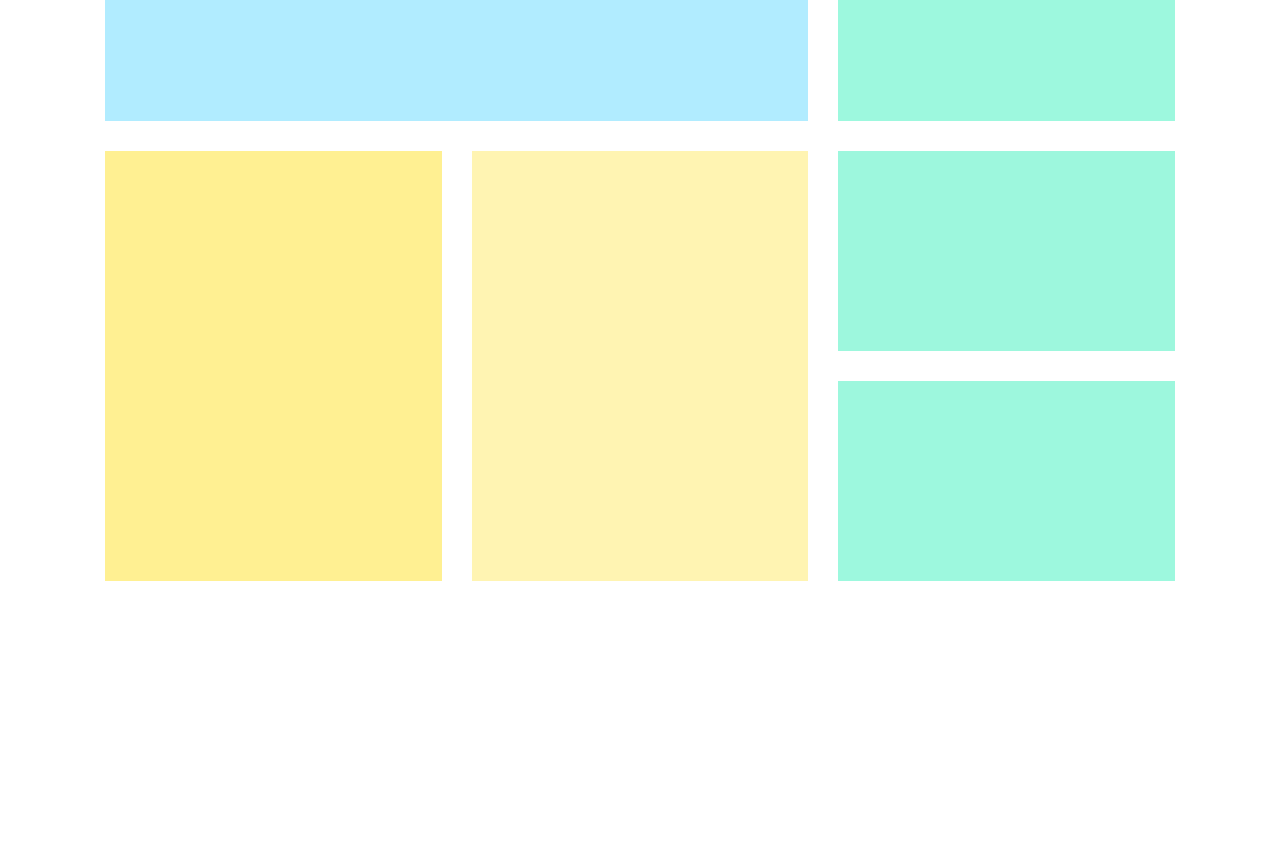
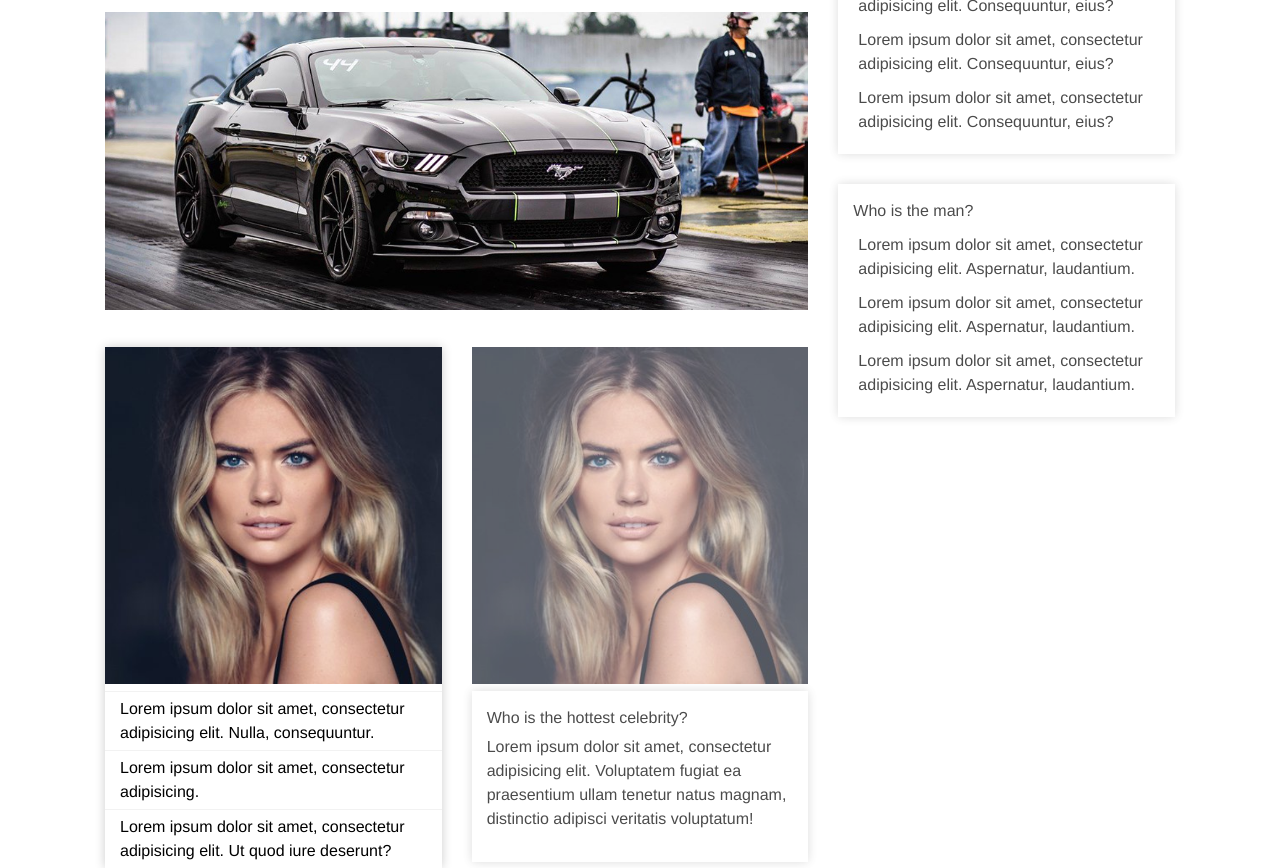
Before and after one commit to srichsun/Front-End-Lab, a plain HTML site: page index.html in a window 1280 px wide. Shown: the part 109-977 px from the top of the page. Before the commit the page ends 800 px from the top, so only its background shows below. Drawn offline with Linux system fonts and the light colour scheme.

Commit message:
12.4 add some dummy content

```diff
--- a/css/_theme.css
+++ b/css/_theme.css
@@ -2,20 +2,8 @@
     margin-top: 30px;
 }
 
-.news-feature {
-    min-height: 200px;
-    margin-bottom: 30px;
-    background-color: #b1ecff;
-}
+.news-feature,
+.widget {
 
-.ads,
-.news-spotlight {
-    height: 430px;
-    background-color: #fff092;
-}
-
-.widget {
-    height: 200px;
-    background-color: #74f5d0;
     margin-bottom: 30px;
 }
--- a/index.html
+++ b/index.html
@@ -26,16 +26,44 @@
                     <div class="col-lg-8">
 
                         <!-- blue -->
-                        <div class="news-feature"></div>
+                        <div class="news-feature">
+                            <h1 class="title">
+                                Lucky Evan won a lotery!
+                            </h1>
+
+                            <img src="images/mustang.jpg" alt="" class="img-fluid">
+                        </div>
 
                         <!-- yellow -->
                         <div class="row">
                             <div class="col-sm-6">
-                                <div class="news-spotlight"></div>
+                                <div class="news-spotlight">
+                                    <div class="card">
+                                        <div class="card-img">
+                                            <img src="images/kate_upton.jpg" alt="" class="img-fluid">
+                                        </div>
+                                        <ul class="nav">
+                                            <li><a href="" class="nav-link">Lorem ipsum dolor sit amet, consectetur adipisicing elit. Nulla, consequuntur. </a></li>
+                                            <li><a href="" class="nav-link">Lorem ipsum dolor sit amet, consectetur adipisicing.</a></li>
+                                            <li><a href="" class="nav-link">Lorem ipsum dolor sit amet, consectetur adipisicing elit. Ut quod iure deserunt?</a></li>
+                                        </ul>
+                                    </div>
+                                </div>
                             </div>
                             <div class="col-sm-6">
                                 <div class="ads">
+                                    <img src="images/kate_upton.jpg" alt="" class="img-fluid">
+                                </div>
 
+                                <div class="card">
+                                    <div class="card-content">
+                                        <h4 class="title">
+                                            Who is the hottest celebrity?
+                                        </h4>
+                                        <p>
+                                            Lorem ipsum dolor sit amet, consectetur adipisicing elit. Voluptatem fugiat ea praesentium ullam tenetur natus magnam, distinctio adipisci veritatis voluptatum!
+                                        </p>
+                                    </div>
                                 </div>
                             </div>
                         </div>
@@ -43,8 +71,35 @@
 
                     <!-- green -->
                     <div class="col-lg-4">
-                        <div class="widget"></div>
-                        <div class="widget"></div>
+                        <div class="widget">
+                            <div class="card">
+                                <div class="card-content">
+                                    <h4 class="title">
+                                        The Last Honesty man
+                                    </h4>
+                                    <ul class="nav">
+                                        <li><a href="#" class="nav-link">Lorem ipsum dolor sit amet, consectetur adipisicing elit. Consequuntur, eius?</a></li>
+                                        <li><a href="#" class="nav-link">Lorem ipsum dolor sit amet, consectetur adipisicing elit. Consequuntur, eius?</a></li>
+                                        <li><a href="#" class="nav-link">Lorem ipsum dolor sit amet, consectetur adipisicing elit. Consequuntur, eius?</a></li>
+                                    </ul>
+                                </div>
+                            </div>
+                        </div>
+                        <div class="widget">
+                            <div class="card">
+                                <div class="card-content">
+                                    <h4 class="title">
+                                        Who is the man?
+                                    </h4>
+                                    <ul class="nav">
+                                        <li><a href="" class="nav-link">Lorem ipsum dolor sit amet, consectetur adipisicing elit. Aspernatur, laudantium.</a>
+                                        </li>
+                                        <li><a href="" class="nav-link">Lorem ipsum dolor sit amet, consectetur adipisicing elit. Aspernatur, laudantium.</a>
+                                            <li><a href="" class="nav-link">Lorem ipsum dolor sit amet, consectetur adipisicing elit. Aspernatur, laudantium.</a>
+                                    </ul>
+                                </div>
+                            </div>
+                        </div>
                         <div class="widget"></div>
                     </div>
                 </div>
```
Also changed, not shown: images/henrt cavill.jpg (added).
